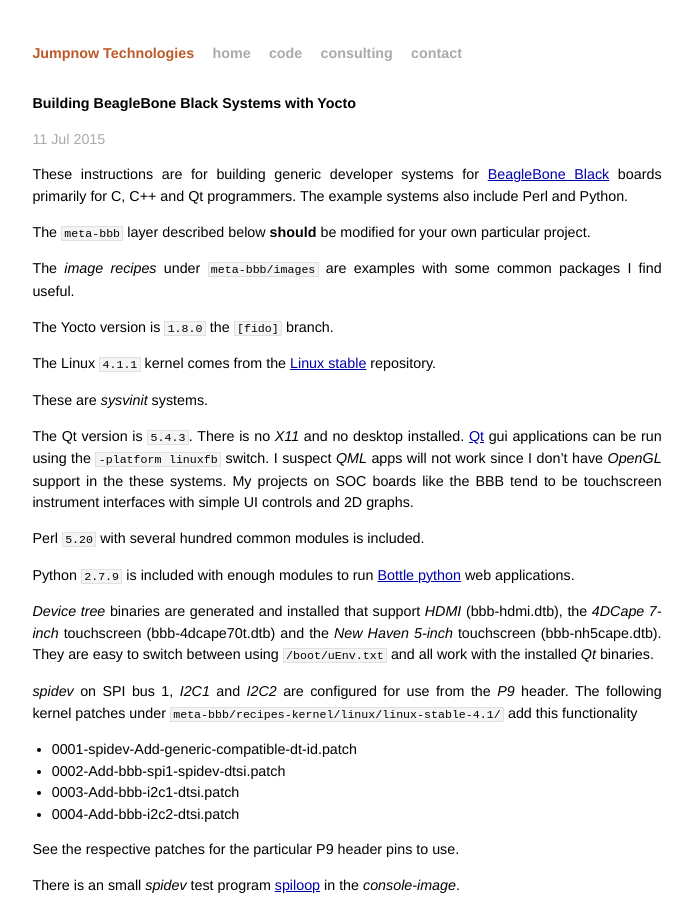
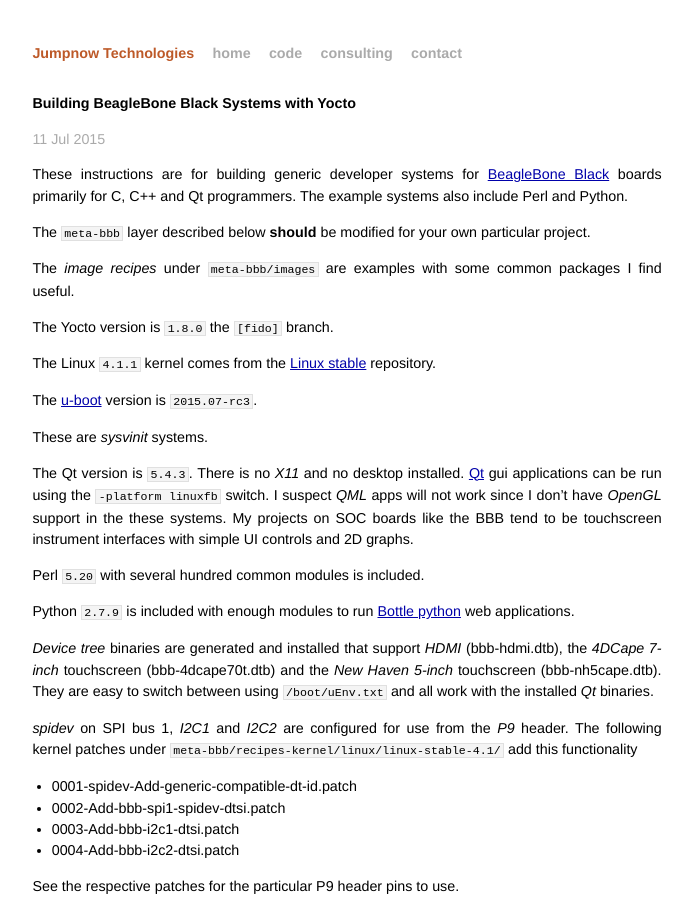
Before and after one commit to jumpnow/jumpnowtek-site, a Jekyll site: the page built from _posts/2015-06-08-BeagleBone-Systems-with-Yocto.md, in a window 1280 px wide and 900 px high. Shown: the whole window, without its empty margins (293-986 px from the left). Built offline with Jekyll 4.4.1, drawn with Linux system fonts in a browser that asks for light colours.

Commit message:
Add u-boot version to bbb doc

```diff
--- a/_posts/2015-06-08-BeagleBone-Systems-with-Yocto.md
+++ b/_posts/2015-06-08-BeagleBone-Systems-with-Yocto.md
@@ -16,6 +16,8 @@
 The Yocto version is `1.8.0` the `[fido]` branch.
 
 The Linux `4.1.1` kernel comes from the [Linux stable][linux-stable] repository.
+
+The [u-boot][uboot] version is `2015.07-rc3`.
 
 These are *sysvinit* systems.
 
```
Also changed, not shown: other parts of _posts/2015-06-08-BeagleBone-Systems-with-Yocto.md (+1 -0 lines).
